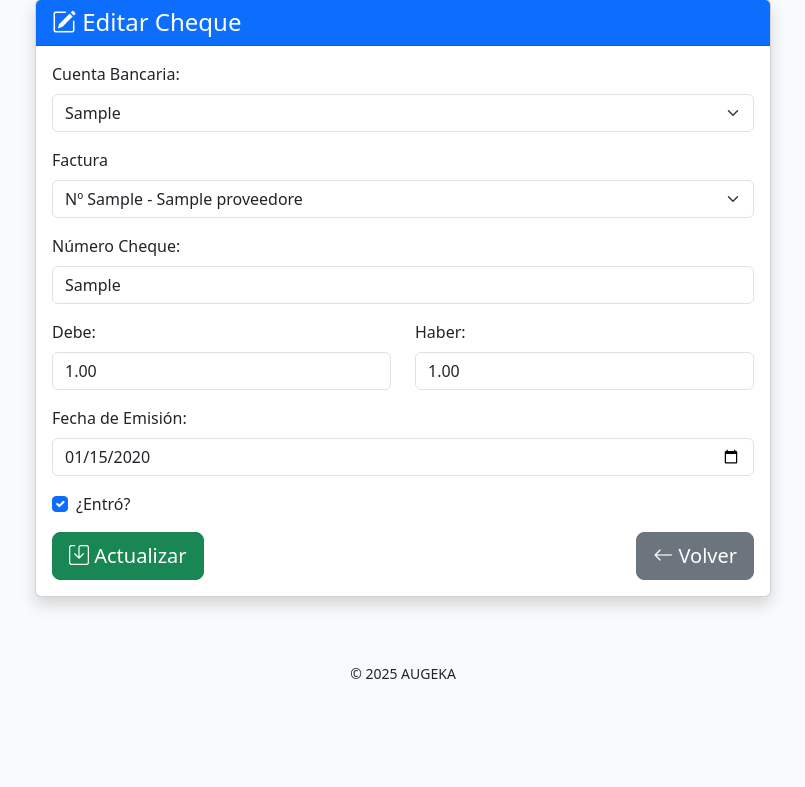
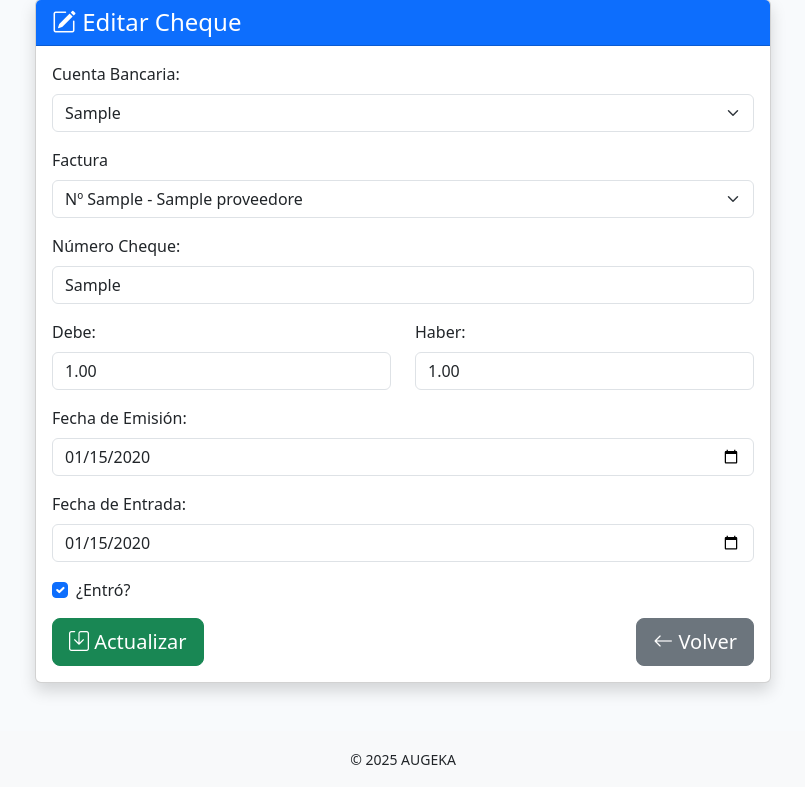
Before and after one commit to KrGabriel/Proyecto-muebleria, a Laravel app: page /cheques/1/edit in a window 1280 px wide. Shown: the part 99-886 px from the top of the page, without its empty margins (237-1042 px from the left). Before the commit the page ends 778 px from the top, so only its background shows below. Run offline with Laravel 12, Linux system fonts and the light colour scheme; a user stored in the database is signed in; data comes from the database, SQL or seed files in the repository; tables that the repository leaves empty hold one stand-in row (values such as "Sample post"); parts of the project's set-up code (start-up, migrations or seed data) failed here and were passed over.

Commit message:
agregue un div para editar la fecha de entrada

```diff
--- a/resources/views/cheques/edit.blade.php
+++ b/resources/views/cheques/edit.blade.php
@@ -106,6 +106,13 @@ $(document).ready(function() {
                         @error('fecha') <div class="text-danger">{{ $message }}</div> @enderror
                     </div>
 
+                    <div class="mb-3">
+                        <label class="form-label">Fecha de Entrada:</label>
+                        <input type="date" name="fecha_entrada" class="form-control"
+                            value="{{ old('fecha_entrada', optional($cheque->fecha_entrada)->format('Y-m-d')) }}">
+                        @error('fecha_entrada') <div class="text-danger">{{ $message }}</div> @enderror
+                    </div>
+
                     <div class="mb-3 form-check">
                         <input type="checkbox" name="entro" class="form-check-input" value="1" {{ old('entro', $cheque->entro) ? 'checked' : '' }}>
                         <label class="form-check-label">¿Entró?</label>
```
